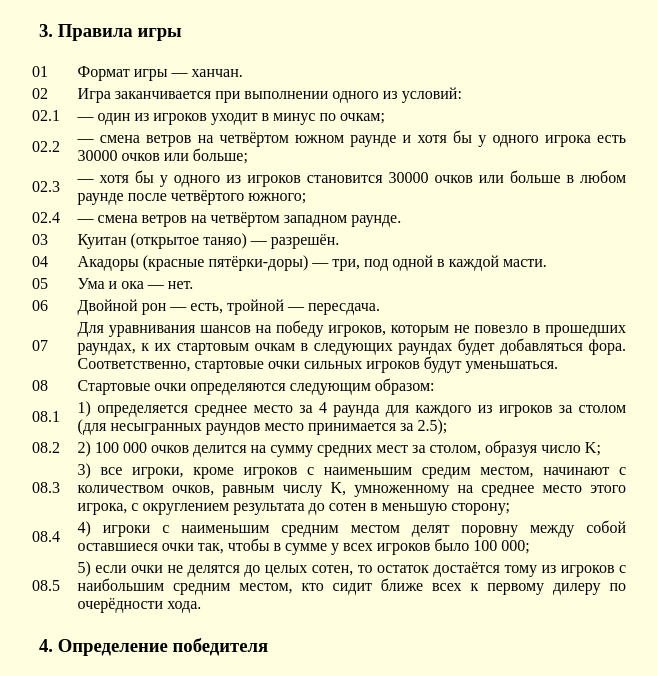
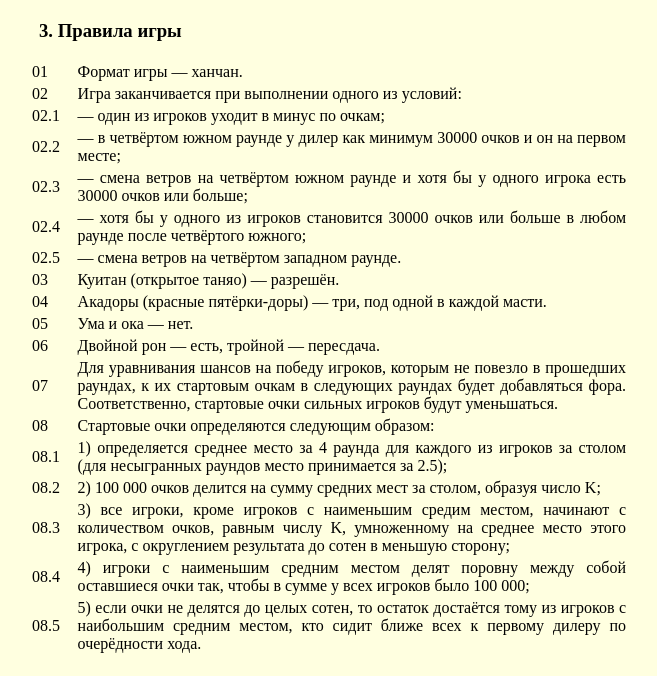
Before and after one commit to riichiblitz/blitz-website, a PHP site: page /ru/reglament.html in a window 1280 px wide. Shown: the part 1376-2052 px from the top of the page, without its empty margins (311-968 px from the left). Run offline with PHP 8.4, Linux system fonts and the light colour scheme; some libraries are stand-ins or nearby versions.

Commit message:
reglament fix

```diff
--- a/index.php
+++ b/index.php
@@ -8,7 +8,7 @@ $dbhost = getenv('OPENSHIFT_MYSQL_DB_HOST');
 $dbport = getenv('OPENSHIFT_MYSQL_DB_PORT');
 $dbusername = getenv('OPENSHIFT_MYSQL_DB_USERNAME');
 $dbpassword = getenv('OPENSHIFT_MYSQL_DB_PASSWORD');
-$db_name = getenv('OPENSHIFT_GEAR_NAME');
+$db_name = "new_blitz_test";//getenv('OPENSHIFT_GEAR_NAME');
 
 $max_round = 4;
 $player_per_table = 4;
--- a/ru/index.html
+++ b/ru/index.html
@@ -42,7 +42,6 @@
   </div>
 
   <p class="com reg ann"><a href="reglament.html">Полный регламент</a></p>
-  <p class="com reg ann"><font color="#880088"><b>Будьте внимательны! В регламент добавлен пункт 6 о дисквалификации.</b></font></p>
   <br/>
   <p class="ann">Регистрация будет открыта 26 октября!<br/></p>
 
--- a/ru/reglament.html
+++ b/ru/reglament.html
@@ -58,9 +58,10 @@
 <tr><td width="7%">01</td><td>Формат игры — ханчан.</td></tr>
 <tr><td width="7%">02</td><td>Игра заканчивается при выполнении одного из условий:</td></tr>
 <tr><td width="7%">02.1</td><td>— один из игроков уходит в минус по очкам;</td></tr>
-<tr><td width="7%">02.2</td><td>— смена ветров на четвёртом южном раунде и хотя бы у одного игрока есть 30000 очков или больше;</td></tr>
-<tr><td width="7%">02.3</td><td>— хотя бы у одного из игроков становится 30000 очков или больше в любом раунде после четвёртого южного;</td></tr>
-<tr><td width="7%">02.4</td><td>— смена ветров на четвёртом западном раунде.</td></tr>
+<tr><td width="7%">02.2</td><td>— в четвёртом южном раунде у дилер как минимум 30000 очков и он на первом месте;</td></tr>
+<tr><td width="7%">02.3</td><td>— смена ветров на четвёртом южном раунде и хотя бы у одного игрока есть 30000 очков или больше;</td></tr>
+<tr><td width="7%">02.4</td><td>— хотя бы у одного из игроков становится 30000 очков или больше в любом раунде после четвёртого южного;</td></tr>
+<tr><td width="7%">02.5</td><td>— смена ветров на четвёртом западном раунде.</td></tr>
 <tr><td width="7%">03</td><td>Куитан (открытое таняо) — разрешён.</td></tr>
 <tr><td width="7%">04</td><td>Акадоры (красные пятёрки-доры) — три, под одной в каждой масти.</td></tr>
 <tr><td width="7%">05</td><td>Ума и ока — нет.</td></tr>
```
